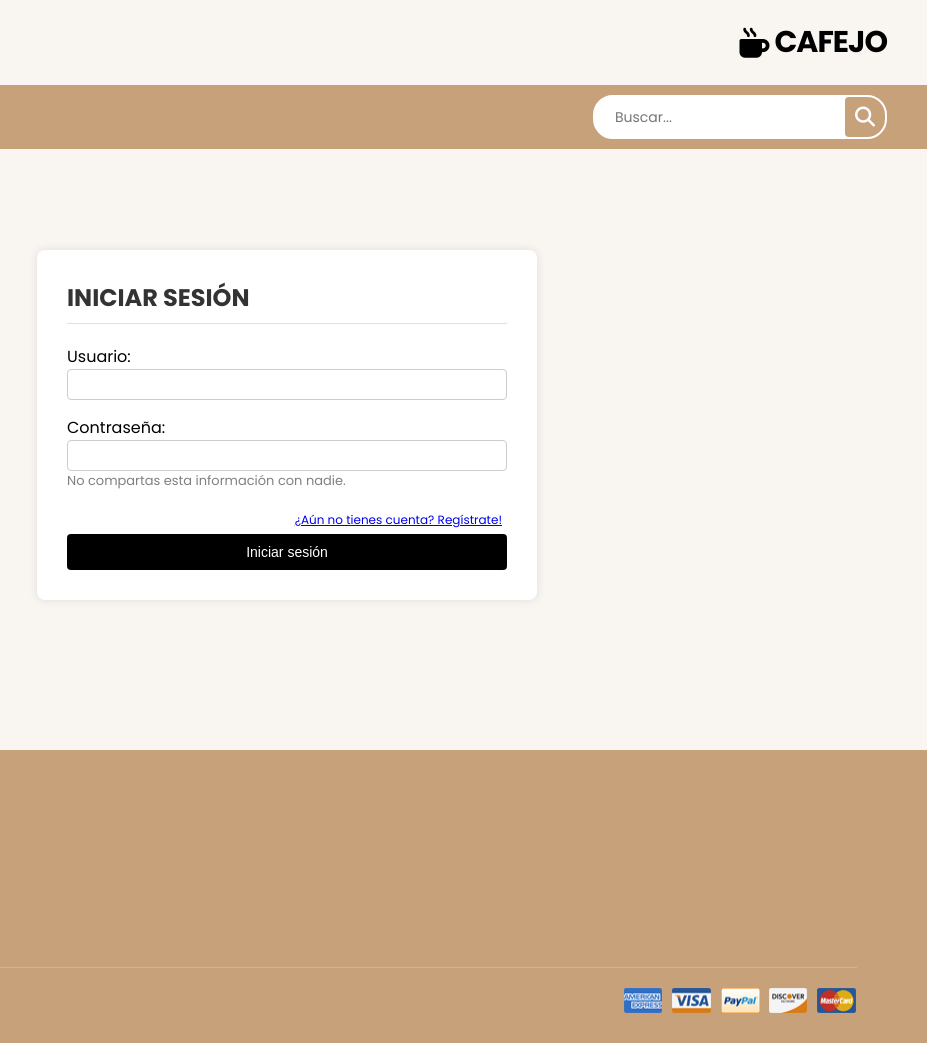
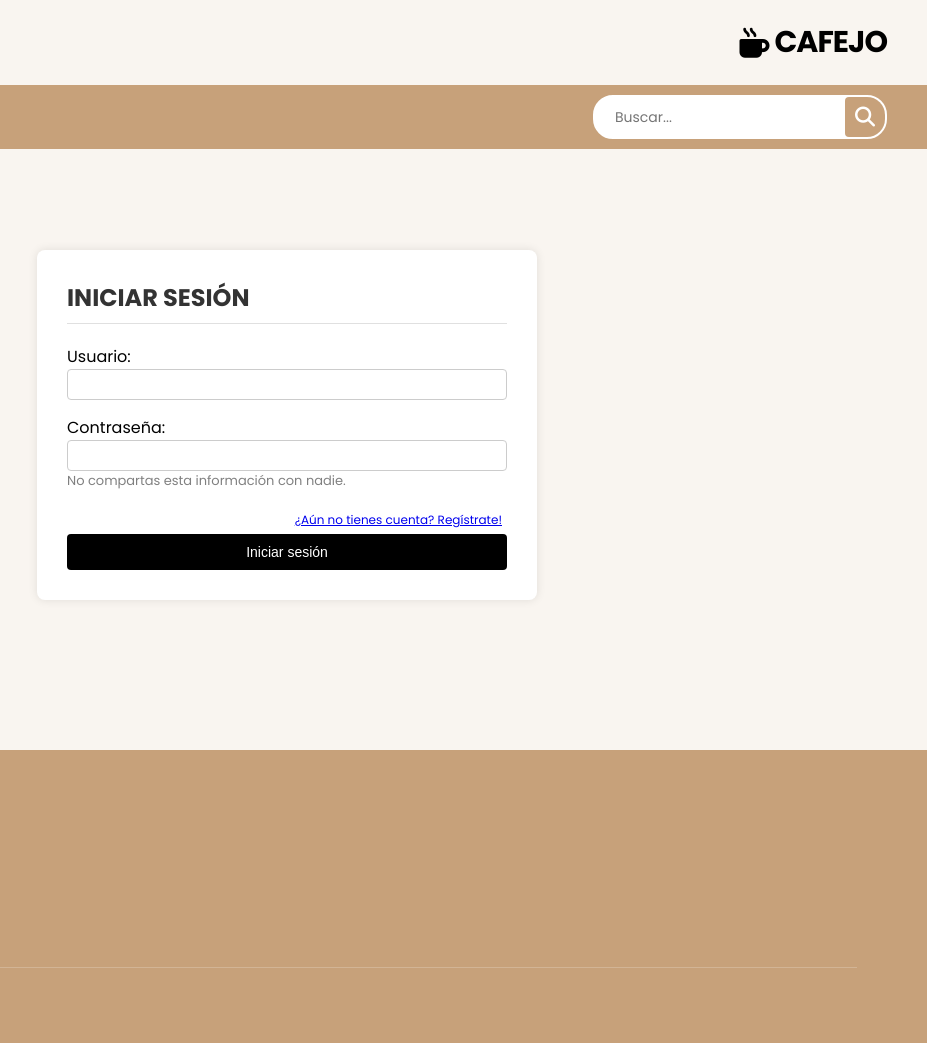
Before and after one commit to JuanPabloPessat/Tp1-Intro-al-Desarrollo-de-Software, a plain HTML site: page front/user/login/index.html in a window 1280 px wide. Shown: the full height of the page, 353-1280 px from the left. Drawn offline with Linux system fonts and the light colour scheme.

Commit message:
Eliminado el texto de pago en login y register

```diff
--- a/front/user/login/index.html
+++ b/front/user/login/index.html
@@ -109,7 +109,6 @@
                 <p>
                     Desarrollado por Alumnos de FIUBA
                 </p>
-                <img src="/front/img/payment.png" alt="Pagos">
             </div>
         </div>
     </footer>
```
Also changed, not shown: front/user/register/index.html (+0 -1 lines).
